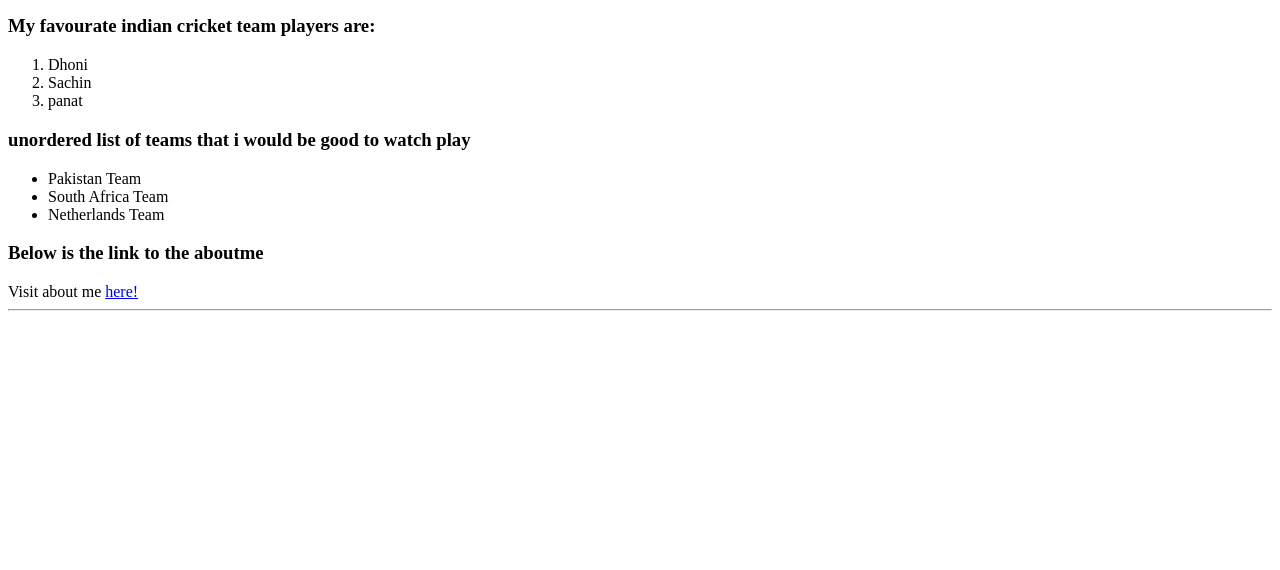
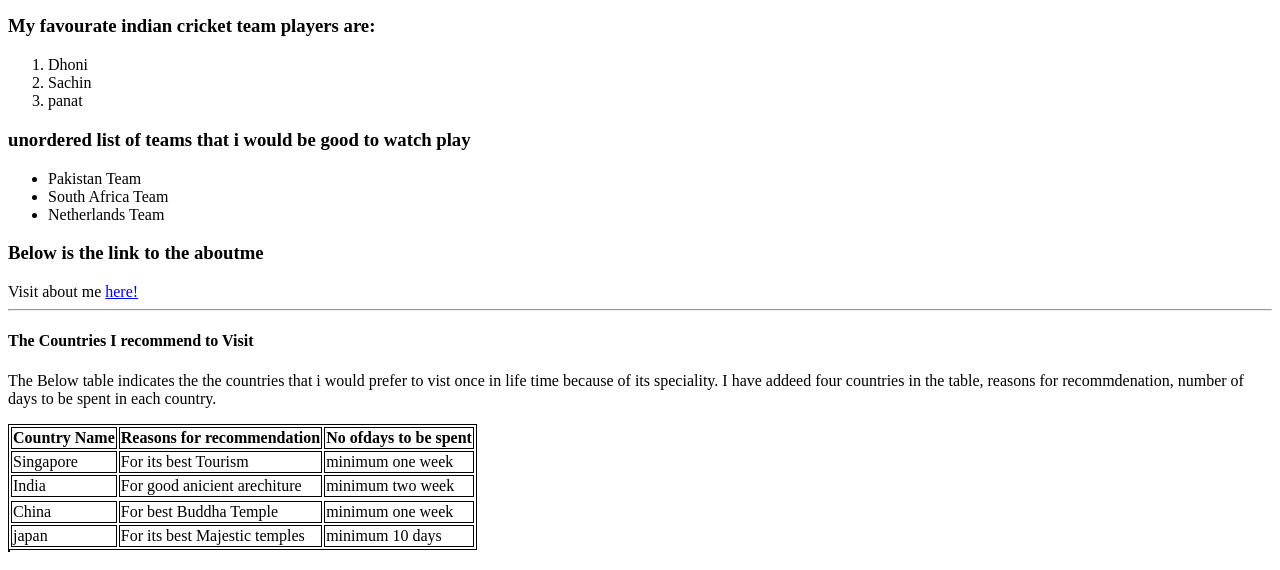
Before and after one commit to 44-563-Web-Apps-S23/44563-webapps-assignment-3-Raja784, a plain HTML site: page index.html in a window 1280 px wide. Shown: the part 230-800 px from the top of the page. Drawn offline with Linux system fonts and the light colour scheme.

Commit message:
updated with tables

```diff
--- a/index.html
+++ b/index.html
@@ -28,3 +28,45 @@
 <h3> Below is the link to the aboutme</h3>
 Visit about me <a href="aboutme.html">here!</a>
 <hr>
+<h4>The Countries I recommend to Visit</h4>
+<p>
+    The Below table indicates the the countries that i would prefer to vist once in life time
+    because of its speciality. I have addeed four countries in the table, reasons for recommdenation, number of days to be spent in each country.
+    </p>
+<!--Table-->
+<table>
+    <style>
+        table, th, td{
+            border:1px solid black;
+        }
+    </style>
+    <thead>
+        <tr>
+            <th>Country Name</th>
+            <th>Reasons for recommendation</th>
+            <th>No ofdays to be spent </th>
+            </tr>
+            <tr>
+            <td>Singapore</td>
+            <td>For its best Tourism</td>
+            <td>minimum one week</td>
+            </tr>
+        </tr>
+        <tr>
+            <td>India</td>
+            <td>For good anicient arechiture</td>
+            <td>minimum two week</td>
+            <tr>
+            </tr>
+            <tr>
+            <td>China</td>
+            <td>For best Buddha Temple</td>
+            <td>minimum one week</td>
+            </tr>
+            <tr>
+            <td>japan</td>
+            <td>For its best Majestic temples</td>
+            <td>minimum 10 days</td>
+            </thead>
+</table>
+<table>
```
